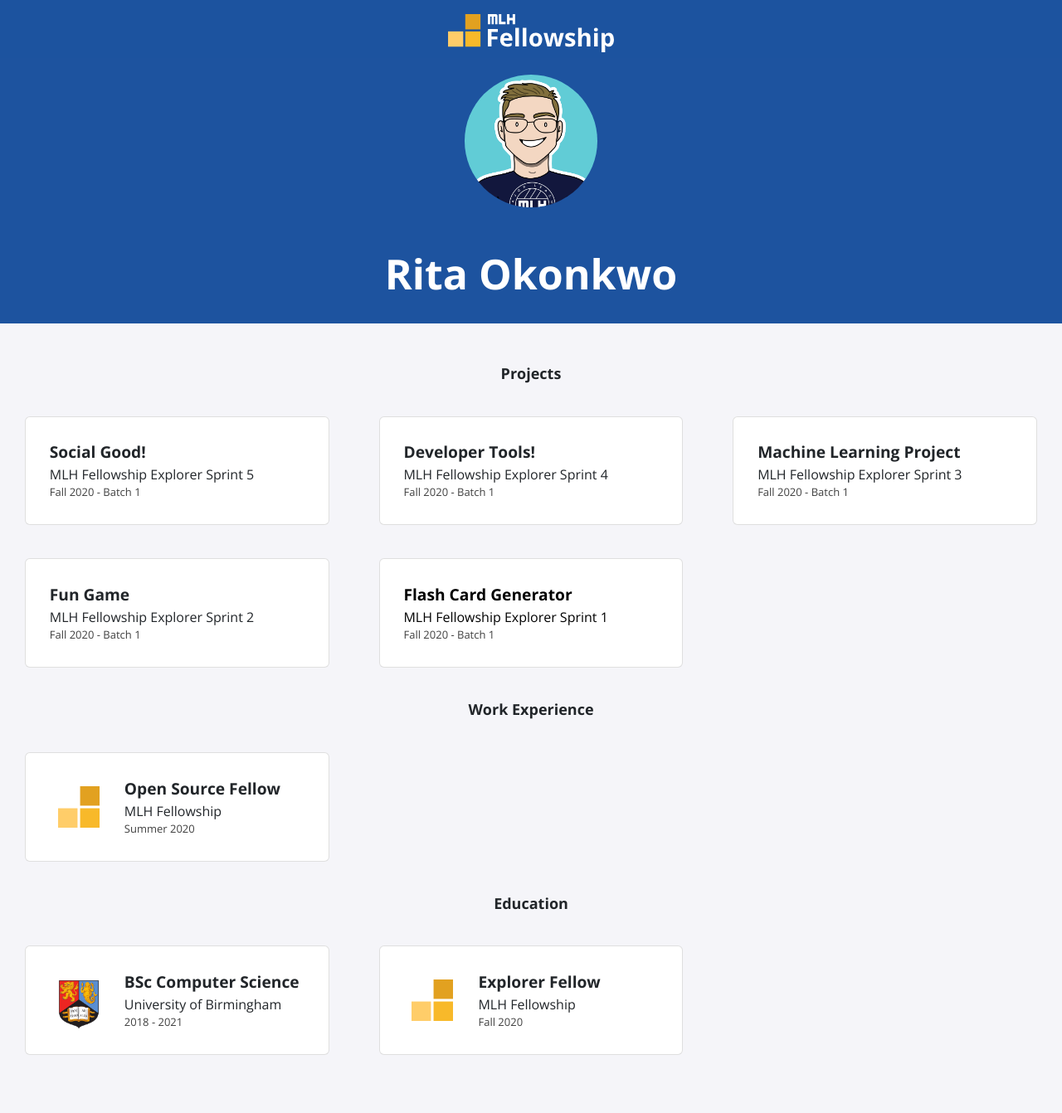
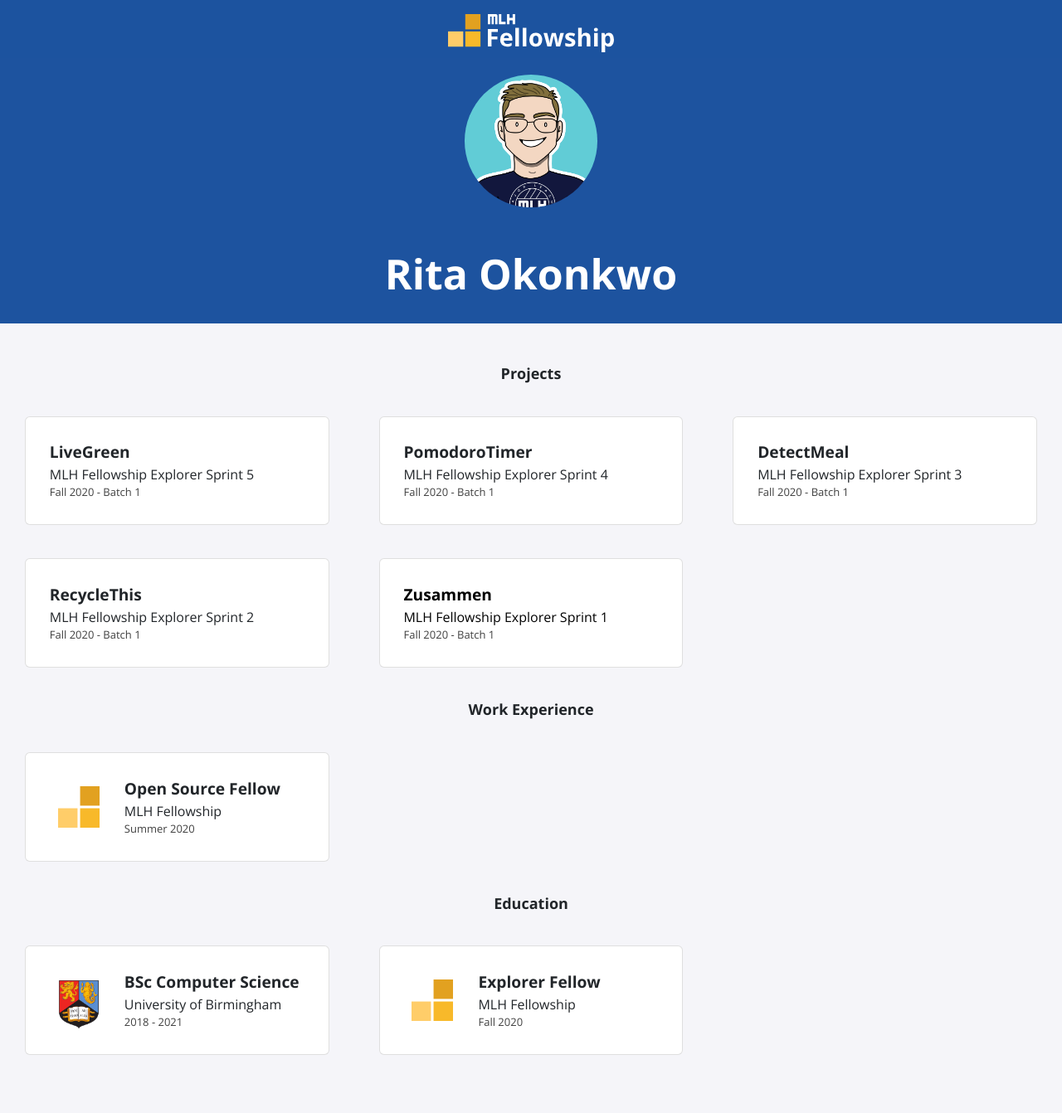
Before and after one commit to Rita-Okonkwo/ritaokonkwo, a Jekyll site: the page built from index.html, in a window 1280 px wide. Shown: the whole page at 83% size. Built offline with Jekyll 4.4.1, drawn with Linux system fonts in a browser that asks for light colours; nearby versions of some CDN libraries.

Commit message:
Update projects.yml

```diff
--- a/_data/projects.yml
+++ b/_data/projects.yml
@@ -1,20 +1,20 @@
-- title: Social Good!
+- title: LiveGreen
   event: MLH Fellowship Explorer Sprint 5
   date: Fall 2020 - Batch 1
 
-- title: Developer Tools!
+- title: PomodoroTimer
   event: MLH Fellowship Explorer Sprint 4
   date: Fall 2020 - Batch 1
 
-- title: Machine Learning Project
+- title: DetectMeal
   event: MLH Fellowship Explorer Sprint 3
   date: Fall 2020 - Batch 1
 
-- title: Fun Game
+- title: RecycleThis
   event: MLH Fellowship Explorer Sprint 2
   date: Fall 2020 - Batch 1
 
-- title: Flash Card Generator
+- title: Zusammen
   event: MLH Fellowship Explorer Sprint 1
   date: Fall 2020 - Batch 1
   page-name: sprint1
```
